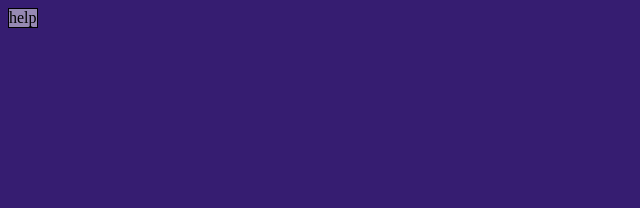
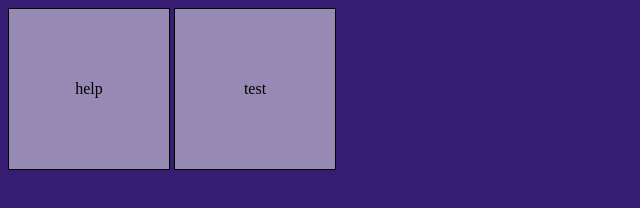
Before and after one commit to Joe-O/colorful, a plain HTML site: page index.html in a window 1280 px wide. Shown: the whole page, without its empty margins (0-640 px from the left). Drawn offline with Linux system fonts and the light colour scheme.

Commit message:
small changes
nothing important

```diff
--- a/app.js
+++ b/app.js
@@ -1,15 +1,17 @@
-r = 0xf;
-g = 0xf;
-b = 0xf;
-"use strict";
+let r = 0xf;
+let g = 0xf;
+let b = 0xf;
+
 setInterval(
     function () {
       var Color = r.toString(16) + g.toString(16) + b.toString(16);
       document.body.style.backgroundColor = "#"+Color;
-      if (Math.floor((Math.random() * 10) + 1) % 2 == 0) {r -= Math.floor((Math.random() * 0x3f) + 1)} else {r += Math.floor((Math.random() * 0x3f) + 1)}
-      if (Math.floor((Math.random() * 10) + 1) % 2 == 0) {g -= Math.floor((Math.random() * 0x3f) + 1)} else {g += Math.floor((Math.random() * 0x3f) + 1)}
-      if (Math.floor((Math.random() * 10) + 1) % 2 == 0) {b -= Math.floor((Math.random() * 0x3f) + 1)} else {b += Math.floor((Math.random() * 0x3f) + 1)}
-      if (r > 255) {r = 0xf} else if (r < 16) {r = 255}
-      if (g > 255) {g = 0xf} else if (g < 16) {g = 255}
-      if (b > 255) {b = 0xf} else if (b < 16) {b = 255}
+      if (Math.floor((Math.random() * 10) + 1) % 2 === 0) {r -= Math.floor((Math.random() * 0x3f) + 1);} else {r += Math.floor((Math.random() * 0x3f) + 1);}
+      if (Math.floor((Math.random() * 10) + 1) % 2 === 0) {g -= Math.floor((Math.random() * 0x3f) + 1);} else {g += Math.floor((Math.random() * 0x3f) + 1);}
+      if (Math.floor((Math.random() * 10) + 1) % 2 === 0) {b -= Math.floor((Math.random() * 0x3f) + 1);} else {b += Math.floor((Math.random() * 0x3f) + 1);}
+      if (r > 255) {r = 0xf;} else if (r < 16) {r = 255;}
+      if (g > 255) {g = 0xf;} else if (g < 16) {g = 255;}
+      if (b > 255) {b = 0xf;} else if (b < 16) {b = 255;}
     },160);
+
+/* TODO Draggable div boxes */
--- a/index.html
+++ b/index.html
@@ -7,6 +7,7 @@
     <body>
         <main>
             <div>help</div>
+            <div>test</div>
         </main>
         <script src="app.js"></script>
     </body>
--- a/main.css
+++ b/main.css
@@ -1,9 +1,10 @@
-body {
-    display: flexbox;
-}
 div {
-    display: inline-block;
+    display: inline-flex;
     border: 1px solid black;
     background-color: '#f5f5f5';
     background: rgba(245,245,245,0.5);
+    height: 10em;
+    width: 10em;
+    align-items: center;
+    justify-content: center;
 }
```
